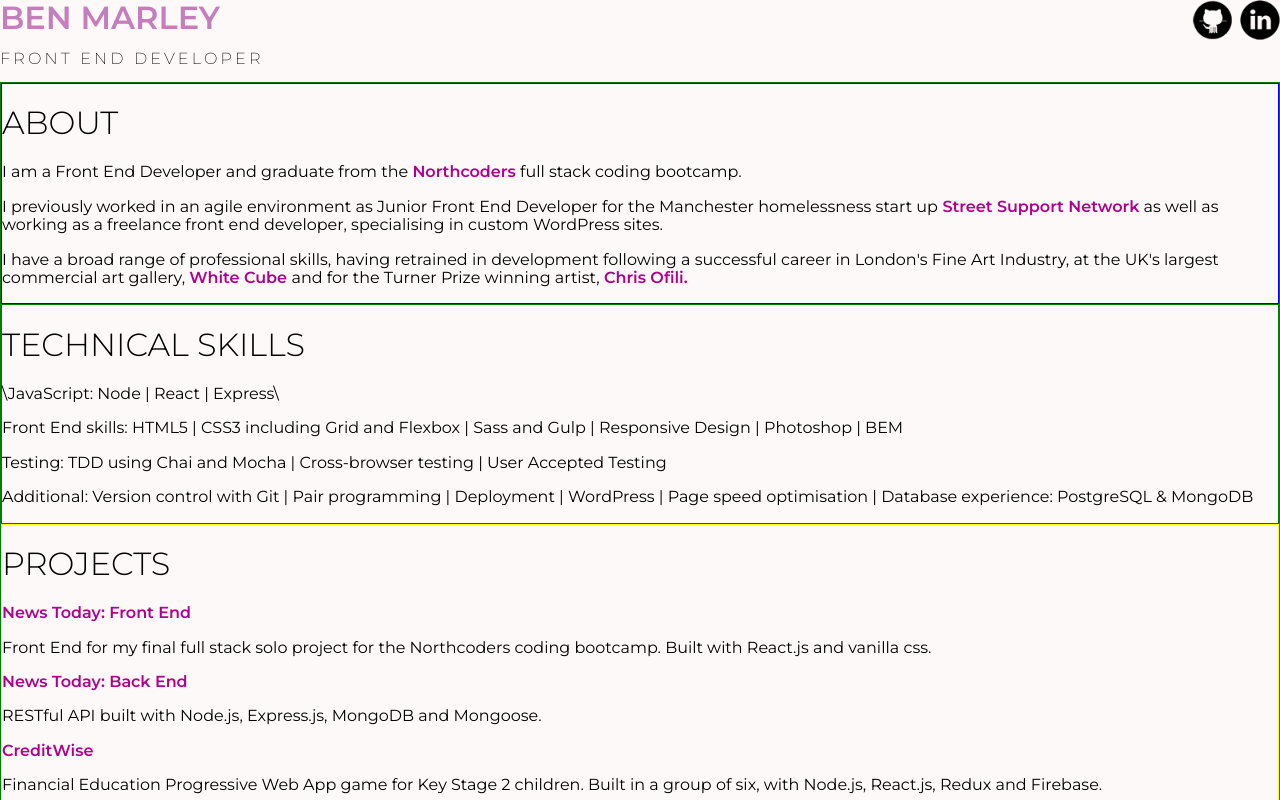
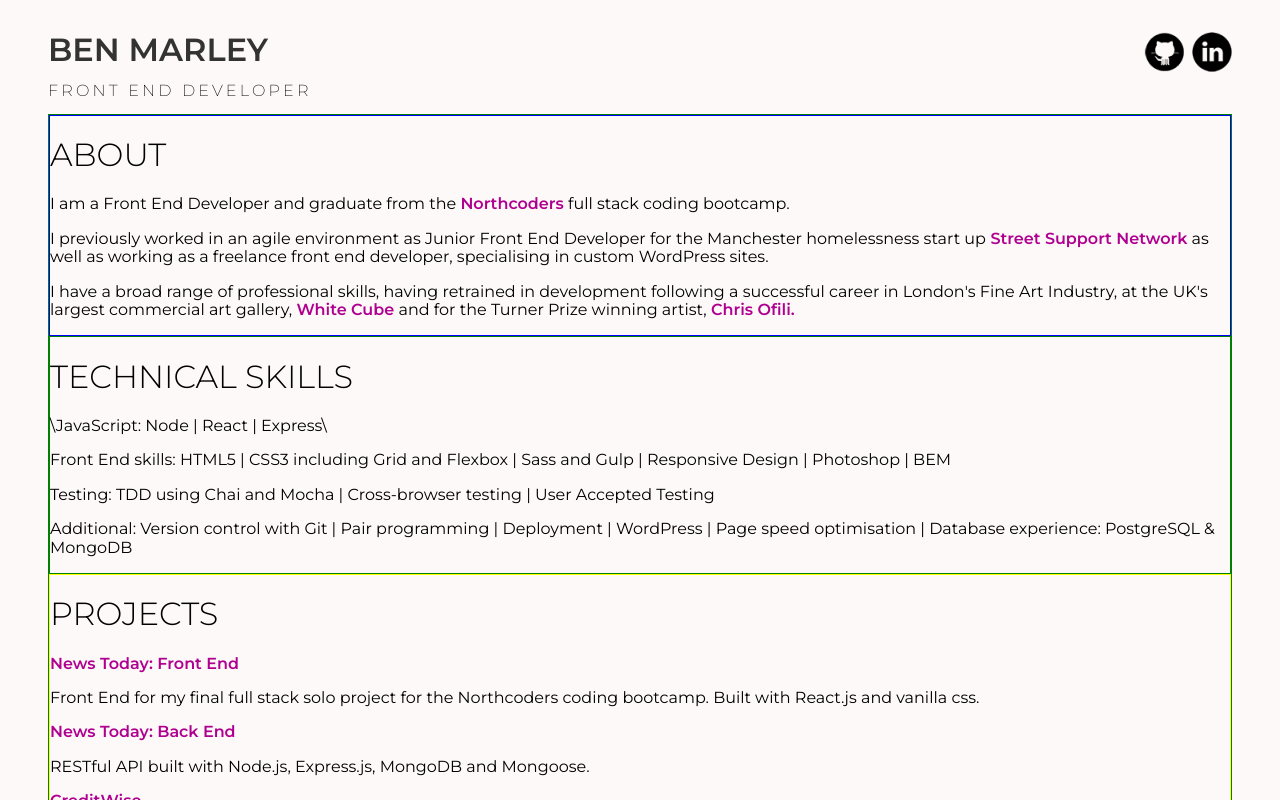
Before and after one commit to bnmrly/bnmrly.github.io, a React (Create React App) app: page / in a window 1280 px wide. Shown: the top 800 px of the page. Built offline with nearby package versions, Linux system fonts and the light colour scheme.

Commit message:
Update theme dimensions and styles

```diff
--- a/src/Theme.js
+++ b/src/Theme.js
@@ -5,11 +5,20 @@
     primaryFont: '#333',
     link: '#b00090',
     // link: '#27B095',
-    linkHover: '#C57EBC'
+    linkHover: '#C57EBC',
+    border: '#99ead4'
   },
   dimensions: {
     iconHeight: '40px',
-    letterSpacingOverride: '0.2rem'
+    letterSpacingOverride: '0.2rem',
+    appWrapperMarginY: '2rem',
+    appWrapperMarginX: '3rem',
+    headerMarginY: '2rem',
+    borderRadius: '0.5rem',
+    defaultSectionPadding: '2rem',
+    defaultSectionMarginY: '5rem',
+    lastSectionMarginY: '2rem',
+    copyrightFontSize: '0.75rem'
   }
 };
 
```
